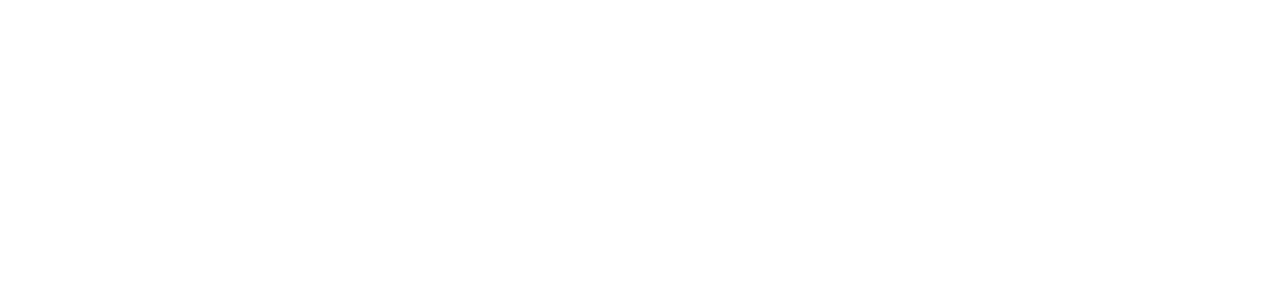
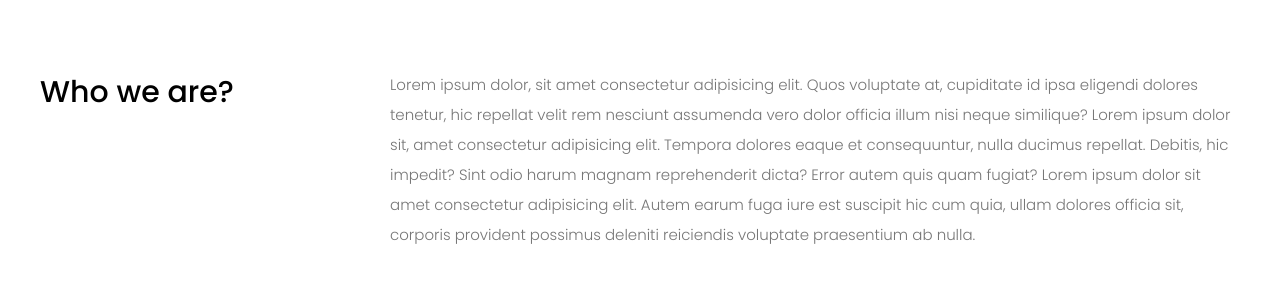
Before and after one commit to maduiep/startup-website, a React (Create React App) app: page / in a window 1280 px wide. Shown: the part 650-932 px from the top of the page. Before the commit the page ends 800 px from the top, so only its background shows below. Built offline with nearby package versions, Linux system fonts and the light colour scheme.

Commit message:
added about section

```diff
--- a/src/App.js
+++ b/src/App.js
@@ -2,12 +2,14 @@
 import './sass/main.scss'
 import Header from './components/Header'
 import Navbar from './components/Navbar'
+import About from './components/About'
 
 function App() {
   return (
     <>
       <Navbar />
       <Header />
+      <About />
     </>
   );
 }
--- /dev/null
+++ b/src/components/About.jsx
@@ -0,0 +1,28 @@
+import React from 'react'
+
+const About = () => {
+    return (
+        <div className="about">
+            <div className="container">
+                <div className="row">
+                    <div className="col-3">
+                        <h4 className="about__h4">
+                            Who we are?
+                        </h4>
+                    </div>
+                    <div className="col-9">
+                        <div className="about__text">
+                            <p>
+                                Lorem ipsum dolor, sit amet consectetur adipisicing elit. Quos voluptate at, cupiditate id ipsa eligendi dolores tenetur, hic repellat velit rem nesciunt assumenda vero dolor officia illum nisi neque similique?
+                                Lorem ipsum dolor sit, amet consectetur adipisicing elit. Tempora dolores eaque et consequuntur, nulla ducimus repellat. Debitis, hic impedit? Sint odio harum magnam reprehenderit dicta? Error autem quis quam fugiat?
+                                Lorem ipsum dolor sit amet consectetur adipisicing elit. Autem earum fuga iure est suscipit hic cum quia, ullam dolores officia sit, corporis provident possimus deleniti reiciendis voluptate praesentium ab nulla.
+                            </p>
+                        </div>
+                    </div>
+                </div>
+            </div>
+        </div>
+    )
+}
+
+export default About
--- a/src/sass/abstract/_variables.scss
+++ b/src/sass/abstract/_variables.scss
@@ -1,3 +1,6 @@
 // default colors
 $color-white: #ffffff;
 $color-black: #000000;
+
+// layouts
+$columns: 12;
--- /dev/null
+++ b/src/sass/components/_about.scss
@@ -0,0 +1,17 @@
+.about {
+    padding: 120px 0;
+    width: 100%;
+
+    &__h4 {
+        font-size: 30px;
+        font-weight: 500;
+    }
+
+    &__text p {
+        color: #777;
+        font-size: 15px;
+        font-weight: 300;
+        line-height: 2;
+        padding-left: 50px;
+    }
+}
--- a/src/sass/layout/_grid.scss
+++ b/src/sass/layout/_grid.scss
@@ -0,0 +1,11 @@
+@for $i from 1 through $columns {
+    .col-#{$i} {
+        flex: 0 0 (100% / 12) * $i; //grow shrink base
+        width: (100% / 12) * $i;
+    }
+}
+
+.row {
+    display: flex;
+    flex-wrap: wrap;
+}
--- a/src/sass/main.css
+++ b/src/sass/main.css
@@ -12,6 +12,98 @@
 .container {
   width: 1200px;
   margin: 0 auto;
+}
+
+.col-1 {
+  -webkit-box-flex: 0;
+      -ms-flex: 0 0 8.33333%;
+          flex: 0 0 8.33333%;
+  width: 8.33333%;
+}
+
+.col-2 {
+  -webkit-box-flex: 0;
+      -ms-flex: 0 0 16.66667%;
+          flex: 0 0 16.66667%;
+  width: 16.66667%;
+}
+
+.col-3 {
+  -webkit-box-flex: 0;
+      -ms-flex: 0 0 25%;
+          flex: 0 0 25%;
+  width: 25%;
+}
+
+.col-4 {
+  -webkit-box-flex: 0;
+      -ms-flex: 0 0 33.33333%;
+          flex: 0 0 33.33333%;
+  width: 33.33333%;
+}
+
+.col-5 {
+  -webkit-box-flex: 0;
+      -ms-flex: 0 0 41.66667%;
+          flex: 0 0 41.66667%;
+  width: 41.66667%;
+}
+
+.col-6 {
+  -webkit-box-flex: 0;
+      -ms-flex: 0 0 50%;
+          flex: 0 0 50%;
+  width: 50%;
+}
+
+.col-7 {
+  -webkit-box-flex: 0;
+      -ms-flex: 0 0 58.33333%;
+          flex: 0 0 58.33333%;
+  width: 58.33333%;
+}
+
+.col-8 {
+  -webkit-box-flex: 0;
+      -ms-flex: 0 0 66.66667%;
+          flex: 0 0 66.66667%;
+  width: 66.66667%;
+}
+
+.col-9 {
+  -webkit-box-flex: 0;
+      -ms-flex: 0 0 75%;
+          flex: 0 0 75%;
+  width: 75%;
+}
+
+.col-10 {
+  -webkit-box-flex: 0;
+      -ms-flex: 0 0 83.33333%;
+          flex: 0 0 83.33333%;
+  width: 83.33333%;
+}
+
+.col-11 {
+  -webkit-box-flex: 0;
+      -ms-flex: 0 0 91.66667%;
+          flex: 0 0 91.66667%;
+  width: 91.66667%;
+}
+
+.col-12 {
+  -webkit-box-flex: 0;
+      -ms-flex: 0 0 100%;
+          flex: 0 0 100%;
+  width: 100%;
+}
+
+.row {
+  display: -webkit-box;
+  display: -ms-flexbox;
+  display: flex;
+  -ms-flex-wrap: wrap;
+      flex-wrap: wrap;
 }
 
 .header {
@@ -104,4 +196,22 @@
   padding: 15px 7px;
   margin: 10px 15px;
 }
+
+.about {
+  padding: 120px 0;
+  width: 100%;
+}
+
+.about__h4 {
+  font-size: 30px;
+  font-weight: 500;
+}
+
+.about__text p {
+  color: #777;
+  font-size: 15px;
+  font-weight: 300;
+  line-height: 2;
+  padding-left: 50px;
+}
 /*# sourceMappingURL=main.css.map */
--- a/src/sass/main.scss
+++ b/src/sass/main.scss
@@ -8,6 +8,10 @@
 // import utilities
 @import 'utilities/utils.scss';
 
+// import layout
+@import 'layout/grid';
+
 // import components
 @import 'components/header';
 @import 'components/navbar';
+@import 'components/about';
```
Also changed, not shown: 1 other file (tests, documents, lock files or other folders).
